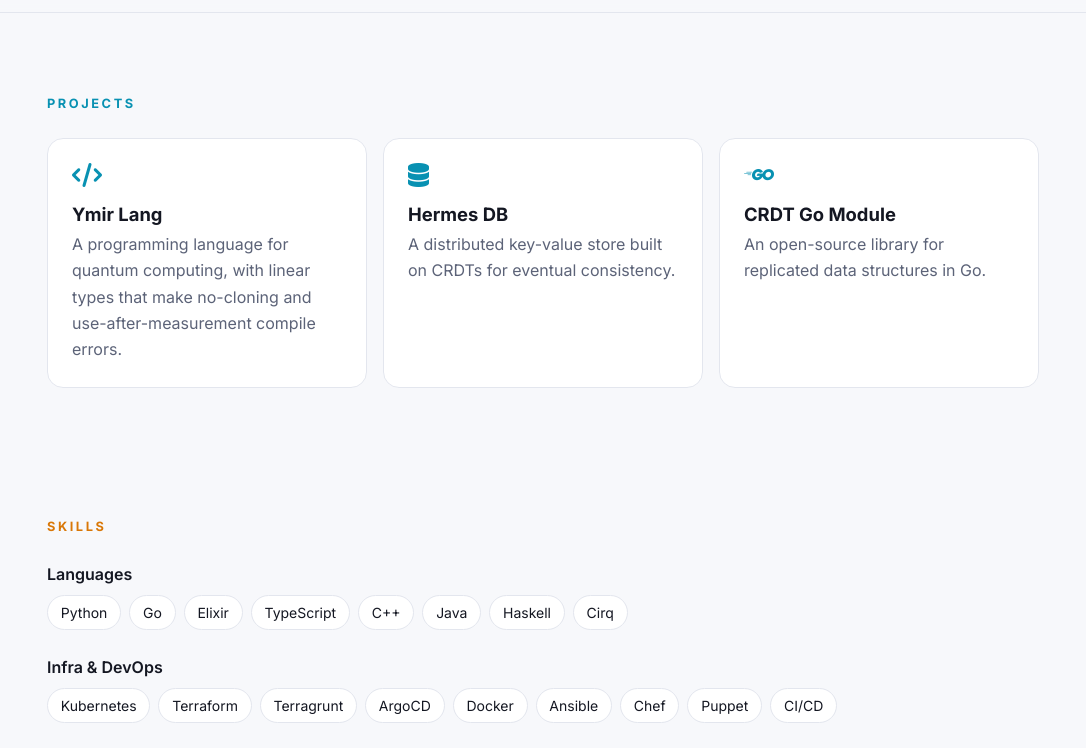
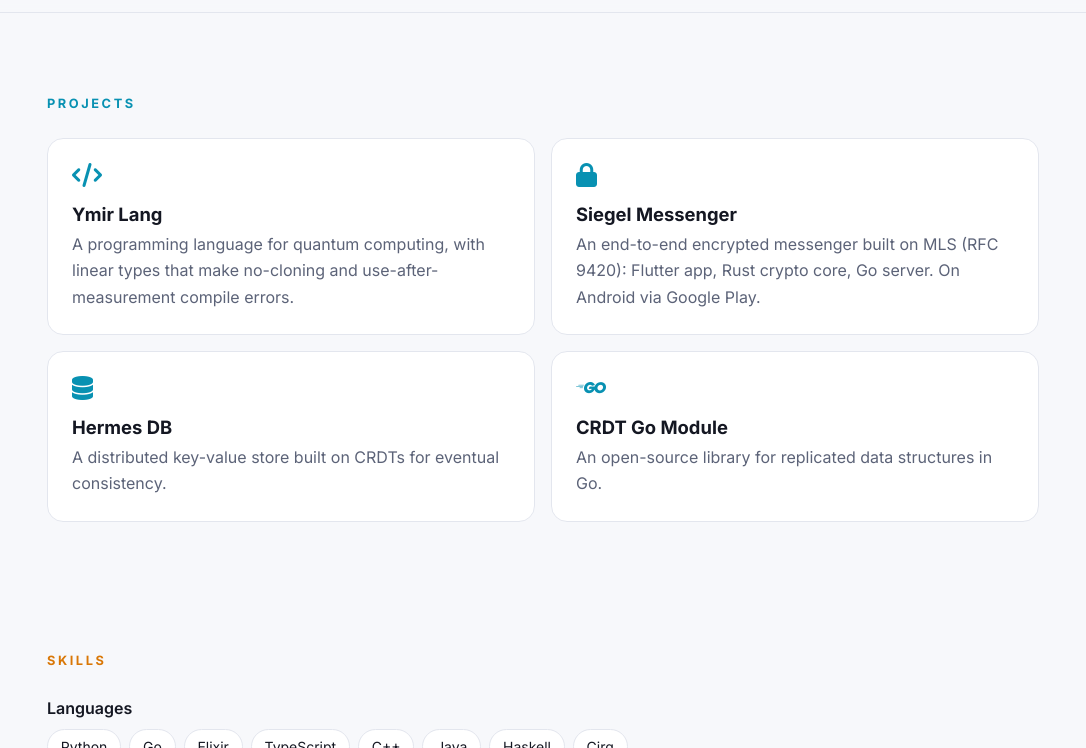
Before and after one commit to bjornaer/schlkin, a plain HTML site: page index.html in a window 1280 px wide. Both pictures are taken after a click on the link "Projects". Shown: the part 4710-5458 px from the top of the page, without its empty margins (97-1183 px from the left). Drawn offline with Linux system fonts and the light colour scheme.

Commit message:
Add Siegel Messenger project, 2x2 projects grid
Co-Authored-By: Claude Opus 5.5 <noreply@anthropic.com>

```diff
--- a/index.html
+++ b/index.html
@@ -237,11 +237,16 @@
 
         <section id="projects">
             <h2>Projects</h2>
-            <div class="grid three">
+            <div class="grid two">
                 <a class="card project" href="https://github.com/bjornaer/ymir" target="_blank" rel="noopener">
                     <i class="fas fa-code"></i>
                     <h3>Ymir Lang</h3>
                     <p>A programming language for quantum computing, with linear types that make no-cloning and use-after-measurement compile errors.</p>
+                </a>
+                <a class="card project" href="https://github.com/bjornaer/siegel-messenger" target="_blank" rel="noopener">
+                    <i class="fas fa-lock"></i>
+                    <h3>Siegel Messenger</h3>
+                    <p>An end-to-end encrypted messenger built on MLS (RFC 9420): Flutter app, Rust crypto core, Go server. On Android via Google Play.</p>
                 </a>
                 <a class="card project" href="https://github.com/bjornaer/hermes" target="_blank" rel="noopener">
                     <i class="fas fa-database"></i>
--- a/styles.css
+++ b/styles.css
@@ -90,8 +90,7 @@ h3 { font-size: 1.15rem; line-height: 1.3; }
 .card:hover { border-color: color-mix(in srgb, var(--accent) 50%, var(--border)); }
 
 .grid { display: grid; gap: 1rem; }
-.grid.two { grid-template-columns: repeat(auto-fit, minmax(18rem, 1fr)); }
-.grid.three { grid-template-columns: repeat(auto-fit, minmax(16rem, 1fr)); }
+.grid.two { grid-template-columns: repeat(auto-fit, minmax(min(100%, 24rem), 1fr)); }
 
 /* Buttons & socials */
 .actions { display: flex; flex-wrap: wrap; gap: .75rem; margin-top: 1.75rem; }
```
Also changed, not shown: es/index.html (+6 -1 lines).
